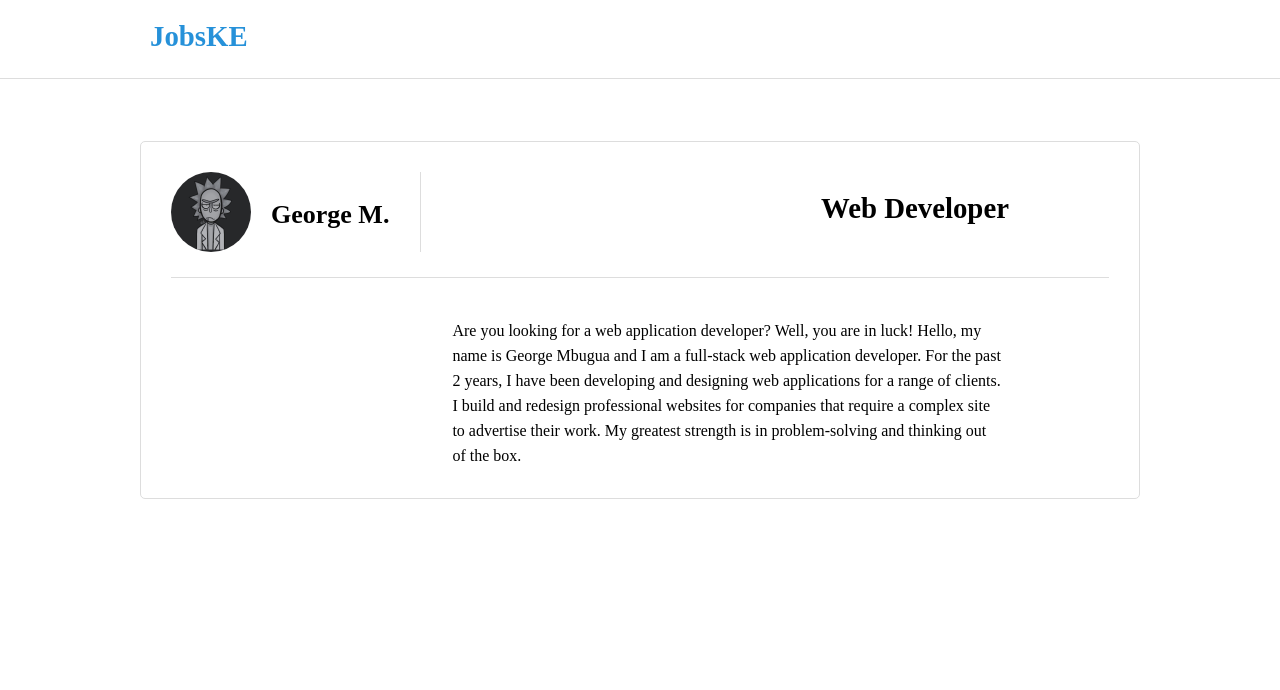
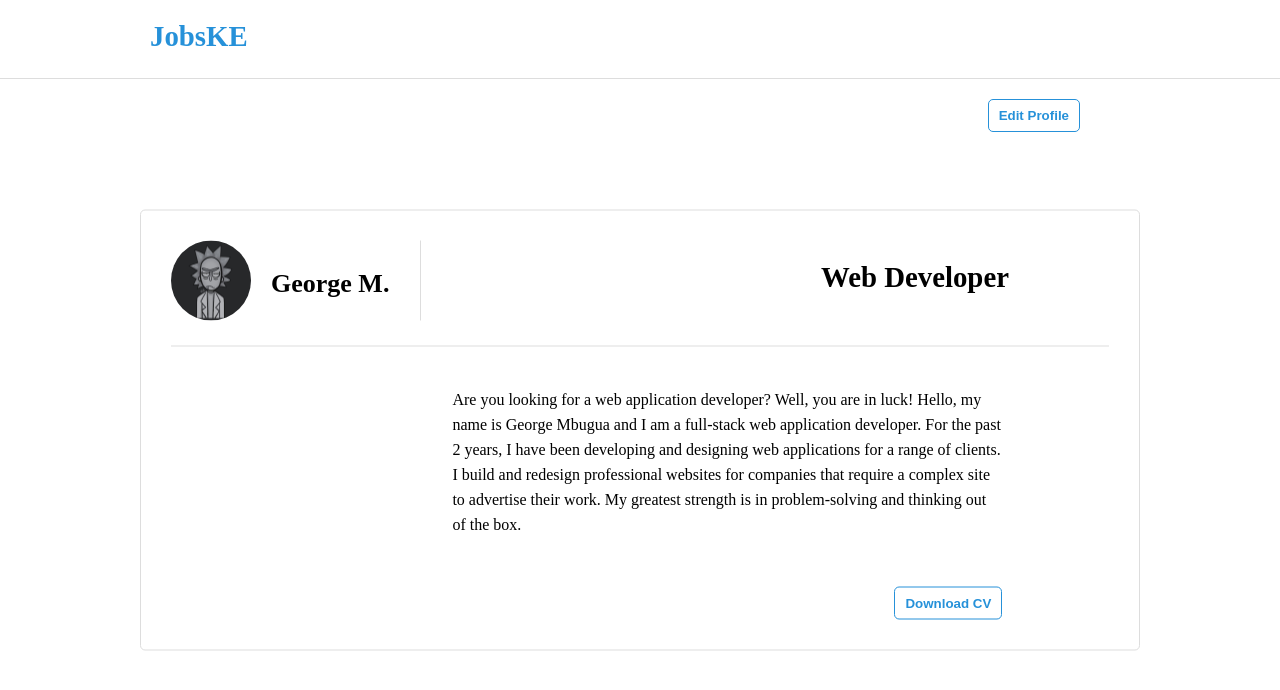
Before and after one commit to MbuguaGeorge/JobsKE, a React (Create React App) app: page /profile in a window 1280 px wide. Shown: the top 690 px of the page. Built offline with nearby package versions, Linux system fonts and the light colour scheme; no server answers.

Commit message:
my profile page

```diff
--- a/src/App.css
+++ b/src/App.css
@@ -511,7 +511,7 @@ section .work{
 }
 
 .prof_dets label{
-    margin-right: 200px;
+    margin-right: 180px;
     font-size: 16px;
 }
 
@@ -554,18 +554,18 @@ section .work{
     margin-top: 80px;
 }
 
-.phone_no input[type='number']{
+.phone_no input[type='number'], .title input[type='text']{
     padding: 10px 10px;
     margin: 5px;
     outline: none;
     border: 1px solid #a6a6a6;
     border-radius: 4px;
 }
-.location{
+.location, .title{
     margin-top: 100px;
 }
 
-.location label{
+.location label, .title label{
     font-size: 16px;
     margin-right: 220px;
 }
@@ -754,9 +754,31 @@ section .work{
 
 /* My Profile */
 
+.edit-button{
+    padding-top: 20px;
+    float: right;
+    margin-right: 200px;
+}
+
+.edit-button button{
+    padding: 8px 10px;
+    outline: none;
+    cursor: pointer;
+    border: 1px solid #2691d9;
+    background-color: white;
+    color: #2691d9;
+    border-radius: 5px;
+    font-weight: 700;
+}
+
+.edit-button button:hover{
+    background-color: #2691d9;
+    color: white;
+}
+
 .container{
     width: 1000px;
-    margin-top: 120px;
+    margin-top: 230px;
     position: absolute;
     top: 25%;
     left: 50%;
@@ -812,6 +834,24 @@ section .work{
     font-weight: 500;
     line-height: 25px;
     font-size: 16px;
+}
+
+.skill-description button{
+    margin-top: 50px;
+    float: right;
+    padding: 8px 10px;
+    outline: none;
+    cursor: pointer;
+    border: 1px solid #2691d9;
+    background-color: white;
+    color: #2691d9;
+    border-radius: 5px;
+    font-weight: 700;
+}
+
+.skill-description button:hover{
+    background-color: #2691d9;
+    color: white;
 }
 
 /* home jobs explore */
--- a/src/components/clientPage.js
+++ b/src/components/clientPage.js
@@ -1,6 +1,5 @@
 import React, {Component} from 'react';
 import {Link} from 'react-router-dom';
-import view from './img/views.png';
 import JobsPosted from './jobsPosted';
 
 class ClientPage extends Component{
--- a/src/components/jobSeekerPage.js
+++ b/src/components/jobSeekerPage.js
@@ -8,7 +8,7 @@ class JobSeekerPage extends Component{
         return (
             <>
                 <div className='jobspage'>
-                    <nav>
+                    <nav style={{borderBottom: 'None',paddingBottom: '0'}}>
                         <ul>
                             <li>
                                 <Link to="/jobs" style={{textDecoration: 'None'}}><h1>JobsKE</h1></Link>
--- a/src/components/profile.js
+++ b/src/components/profile.js
@@ -1,12 +1,36 @@
 import React, {Component} from 'react';
 import avatar from './img/avatar.jpg';
+import {Link} from 'react-router-dom';
 
 class Profile extends Component{
+    constructor(props){
+        super(props)
+        this.state = {
+            user: []
+        }
+    };
+
+    componentDidMount(){
+        fetch('http://127.0.0.1:8000/user',{
+            method: 'GET',
+            headers: {
+                'Authorization': `Token ${localStorage.getItem('token')}`
+            },
+        }).then((res) => res.json()
+        ).then((json) => {
+            this.setState({user: json})
+        }).catch(error => console.log(error))
+    };
+
     render(){
+        console.log(this.state.user)
         return(
             <>
                 <div className='status-nav'>
                     <h1>JobsKE</h1>
+                </div>
+                <div className='edit-button'>
+                    <Link to="/userprofile"><button>Edit Profile</button></Link>
                 </div>
                 <div className='container'>
                     <div className='floatprofile'>
@@ -25,6 +49,7 @@ class Profile extends Component{
                             a range of clients. I build and redesign professional websites for companies that require a complex site to advertise their work.
                             My greatest strength is in problem-solving and thinking out of the box.
                         </p>
+                        <button>Download CV</button>
                     </div>
                 </div>
             </>
--- a/src/components/unregistered.js
+++ b/src/components/unregistered.js
@@ -7,7 +7,7 @@ class Unregistered extends Component{
         return(
             <>
                 <div className='jobspage'>
-                    <nav>
+                    <nav style={{borderBottom: 'None',paddingBottom: '0'}}>
                         <ul>
                             <li>
                                 <Link to="/" style={{textDecoration: 'None'}}><h1>JobsKE</h1></Link>
--- a/src/components/userProfile.js
+++ b/src/components/userProfile.js
@@ -74,6 +74,13 @@ const UserProfile = () => {
                             placeholder='Last Name'
                         />
                     </div>
+                    <div className='title'>
+                        <label>Title</label>
+                        <input
+                            type='text' required
+                            placeholder='eg. Software developer'
+                        />
+                    </div>
                     <div className='profile_pic'>
                         <label>Profile Picture</label>
                         <span>
```
